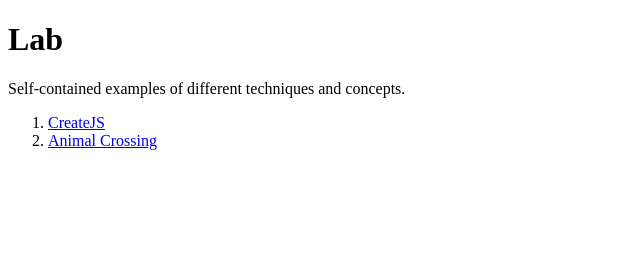
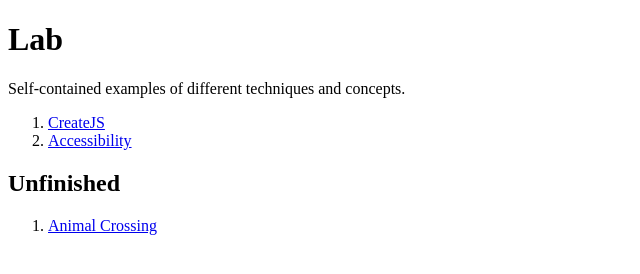
Before and after one commit to SaFrMo/lab, a website: page index.html in a window 1280 px wide. Shown: the whole page, without its empty margins (0-640 px from the left). Drawn offline with Linux system fonts and the light colour scheme.

Commit message:
wip on a11y

```diff
--- a/index.html
+++ b/index.html
@@ -14,6 +14,12 @@
 
     <ol>
         <li><a href="./createjs">CreateJS</a></li>
+        <li><a href="./accessibility">Accessibility</a></li>
+    </ol>
+
+    <h2>Unfinished</h2>
+
+    <ol>
         <li><a href="./animalcrossing">Animal Crossing</a></li>
     </ol>
 
```
Also changed, not shown: accessibility/index.html (added, +19 -0 lines), images/specs.png (added).
